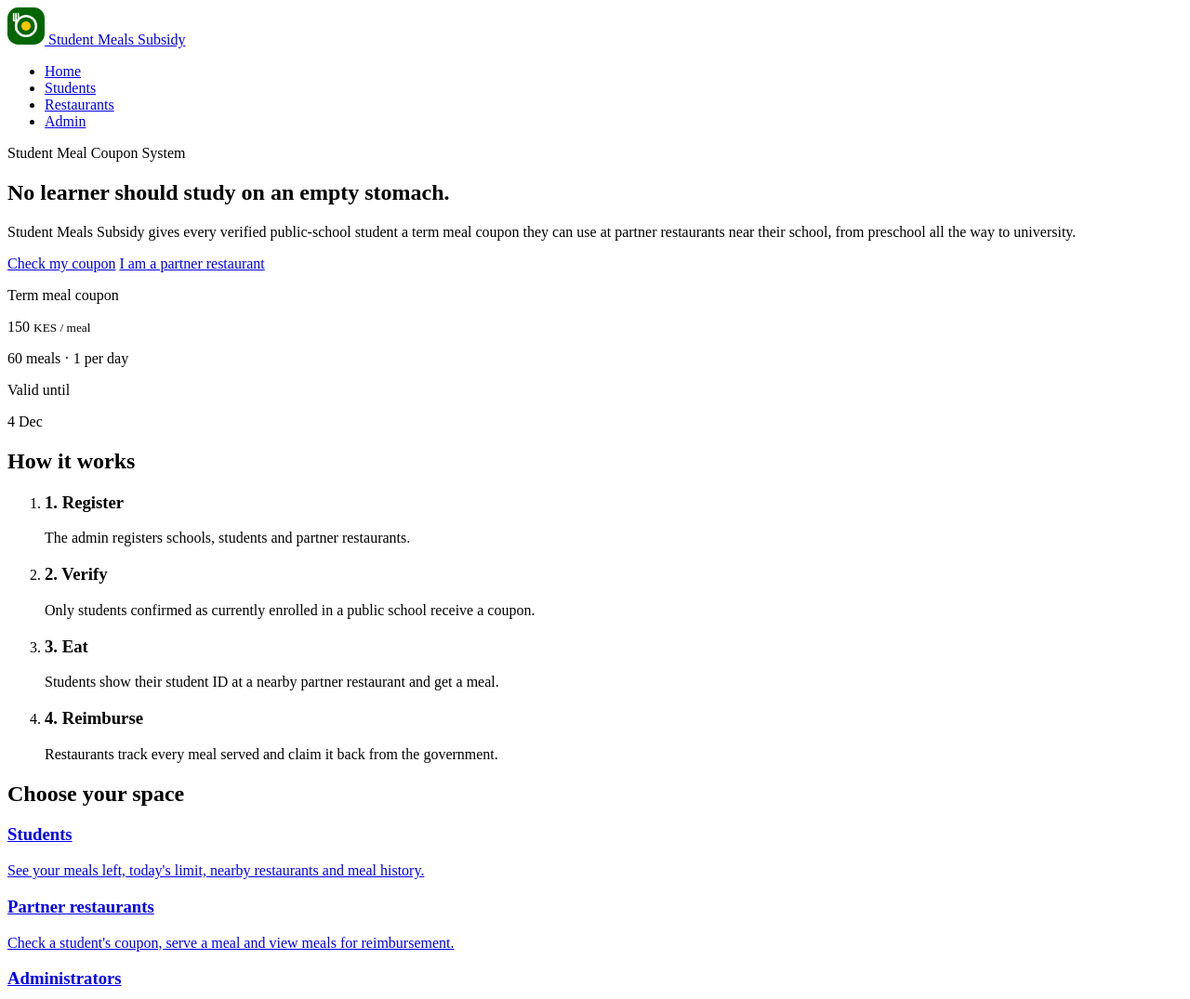
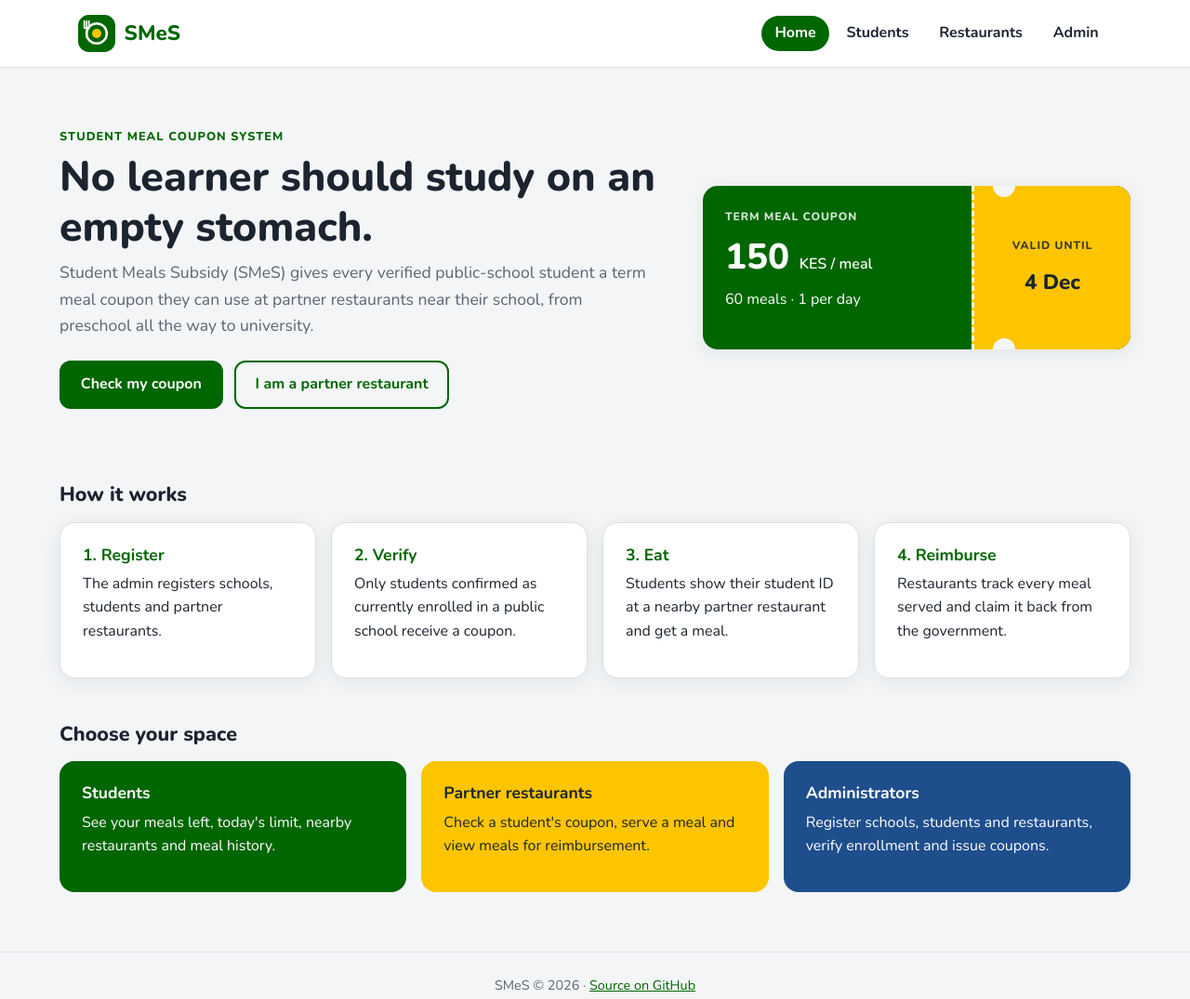
Before and after one commit to Roseline001/Student_Meal_D_System, a plain HTML site: page index.html in a window 1280 px wide. Shown: the top 1075 px of the page at 93% size. Drawn offline with nearby package versions, Linux system fonts and the light colour scheme.

Commit message:
Style the index.html/ the home page

```diff
--- a/index.html
+++ b/index.html
@@ -3,15 +3,18 @@
 <head>
     <meta charset="UTF-8">
     <meta name="viewport" content="width=device-width, initial-scale=1.0">
-    <title>Student Meal Coupons</title>
+    <title>SMeS | Student Meal Coupons</title>
     <link rel="stylesheet" href="styles.css">
     <link rel="icon" href="logo.svg" type="image/svg+xml">
+    <link rel="preconnect" href="https://fonts.googleapis.com">
+    <link rel="preconnect" href="https://fonts.gstatic.com" crossorigin>
+    <link href="https://fonts.googleapis.com/css2?family=Nunito:wght@400;600;700;800&display=swap" rel="stylesheet">
 </head>
 <body>
     <header class="site-header">
         <a class="brand" href="index.html">
             <img src="logo.svg" alt="" width="40" height="40">
-            <span>Student Meals Subsidy</span>
+            <span>SMeS</span>
         </a>
         <nav aria-label="Main">
             <ul class="nav-list">
@@ -28,7 +31,7 @@
                 <p class="eyebrow">Student Meal Coupon System</p>
                 <h1>No learner should study on an empty stomach.</h1>
                 <p class="lead">
-                Student Meals Subsidy gives every verified public-school student a term meal coupon they can use
+                Student Meals Subsidy (SMeS) gives every verified public-school student a term meal coupon they can use
                 at partner restaurants near their school, from preschool all the way to university.
                 </p>
                 <div class="hero__actions">
@@ -88,8 +91,8 @@
             </div>
         </section>
     </main>
-    <footer>
-        <p>Student Meals Subsidy &copy; 2026 · <a href="https://github.com/Roseline001/Student_Meal_D_System/tree/Dev">Source on GitHub</a></p>
+    <footer class="site-footer">
+        <p>SMeS &copy; 2026 · <a href="https://github.com/Roseline001/Student_Meal_D_System/tree/Dev">Source on GitHub</a></p>
     </footer>
 </body>
 </html>
--- a/styles.css
+++ b/styles.css
@@ -0,0 +1,380 @@
+:root {
+    --green: #006600;
+    --green-dark: #004D00;
+    --green-soft: #E2F0E2;
+    --yellow: #FDC500;
+    --yellow-dark: #E0AE00;
+    --yellow-soft: #FFF6D6;
+    --blue: #1F4E8C;
+    --blue-soft: #E3EBF6;
+
+    --bg: #F3F5F7;
+    --white: #FFFFFF;
+    --ink: #1C2430;
+    --muted: #5B6573;
+    --line: #DCE1E7;
+
+    --radius: 1rem;
+    --shadow: 0 0.25rem 1.25rem rgba(30, 36, 32, 0.08);
+    --font: "Nunito", system-ui, -apple-system, "Segoe UI", sans-serif;
+    --page-width: 72rem;
+}
+
+*,
+*::before,
+*::after {
+    -sizing: border-box;
+}
+
+body {
+    margin: 0;
+    font-family: var(--font);
+    font-size: 1rem;
+    line-height: 1.6;
+    color: var(--ink);
+    background: var(--bg);
+    min-height: 100vh;
+    display: flex;
+    flex-direction: column;
+}
+
+main {
+    flex: 1;
+    width: 100%;
+    max-width: var(--page-width);
+    margin: 0 auto;
+    padding: 2rem 1.25rem 4rem;
+}
+
+h1, h2, h3 {
+    line-height: 1.2;
+    margin: 0 0 0.5rem;
+}
+
+h1 {
+    font-size: clamp(1.8rem, 4vw, 2.8rem);
+    font-weight: 800;
+}
+h2 {
+    font-size: 1.35rem;
+    font-weight: 800;
+}
+h3 {
+    font-size: 1.1rem;
+    font-weight: 700;
+}
+
+p {
+    margin: 0 0 0.75rem;
+}
+
+a {
+    color: var(--green);
+}
+
+img {
+    max-width: 100%;
+}
+
+[hidden] {
+    display: none !important;
+}
+
+.site-header {
+    display: flex;
+    align-items: center;
+    justify-content: space-between;
+    flex-wrap: wrap;
+    gap: 1rem;
+    padding: 1rem max(1.25rem, calc((100% - var(--page-width)) / 2 + 1.25rem));
+    background: var(--white);
+    border-bottom: 1px solid var(--line);
+}
+
+.brand {
+    display: flex;
+    align-items: center;
+    gap: 0.6rem;
+    font-size: 1.4rem;
+    font-weight: 800;
+    color: var(--green);
+    text-decoration: none;
+}
+
+.nav-list {
+    display: flex;
+    flex-wrap: wrap;
+    gap: 0.25rem;
+    list-style: none;
+    margin: 0;
+    padding: 0;
+}
+
+.nav-list a {
+    display: block;
+    padding: 0.4rem 0.9rem;
+    border-radius: 999px;
+    color: var(--ink);
+    font-weight: 700;
+    text-decoration: none;
+}
+
+.nav-list a:hover {
+    background: var(--green-soft);
+}
+
+.nav-list a[aria-current="page"] {
+    background: var(--green);
+    color: var(--white);
+}
+
+.site-footer {
+    text-align: center;
+    padding: 1.5rem 1.25rem;
+    color: var(--muted);
+    border-top: 1px solid var(--line);
+    font-size: 0.9rem;
+}
+
+/* Buttons */
+
+.button {
+    display: inline-flex;
+    align-items: center;
+    justify-content: center;
+    gap: 0.4rem;
+    padding: 0.7rem 1.3rem;
+    border: 2px solid var(--green);
+    border-radius: 0.75rem;
+    background: var(--green);
+    color: var(--white);
+    font: inherit;
+    font-weight: 700;
+    text-decoration: none;
+    cursor: pointer;
+    transition: background 0.15s, transform 0.15s;
+}
+
+.button:hover {
+    background: var(--green-dark);
+    border-color: var(--green-dark);
+}
+.button:active {
+    transform: translateY(1px);
+}
+.button:disabled {
+    opacity: 0.6; cursor: wait;
+}
+
+.button--ghost {
+    background: transparent;
+    color: var(--green);
+}
+.button--ghost:hover {
+    background: var(--green-soft);
+    color: var(--green-dark);
+}
+
+.button--accent {
+    background: var(--yellow);
+    border-color: var(--yellow);
+    color: var(--ink);
+}
+.button--accent:hover {
+    background: var(--yellow-dark);
+    border-color: var(--yellow-dark);
+}
+
+.button--danger {
+    background: transparent;
+    border-color: var(--blue);
+    color: var(--blue);
+}
+.button--danger:hover {
+    background: var(--blue);
+    border-color: var(--blue);
+    color: var(--white);
+}
+
+.button--small {
+    padding: 0.3rem 0.7rem;
+    font-size: 0.85rem;
+    border-radius: 0.5rem;
+}
+
+.eyebrow {
+    margin: 0 0 0.4rem;
+    text-transform: uppercase;
+    letter-spacing: 0.08em;
+    font-size: 0.8rem;
+    font-weight: 800;
+    color: var(--green);
+}
+
+.lead {
+    font-size: 1.1rem; color:
+    var(--muted);
+    max-width: 40rem;
+}
+.muted {
+    color: var(--muted);
+}
+.hint {
+    margin: 0.75rem 0 0;
+    font-size: 0.85rem;
+    color: var(--muted);
+}
+.capitalize {
+    text-transform: capitalize;
+}
+
+.card {
+    background: var(--white);
+    border: 1px solid var(--line);
+    border-radius: var(--radius);
+    padding: 1.5rem;
+    box-shadow: var(--shadow);
+}
+
+.section {
+    margin-top: 3rem;
+}
+
+/* Home Page */
+.hero {
+    display: grid;
+    grid-template-columns: 1.4fr 1fr;
+    gap: 3rem;
+    align-items: center;
+    padding: 2rem 0;
+}
+
+.hero__actions {
+    display: flex;
+    flex-wrap: wrap;
+    gap: 0.75rem;
+    margin-top: 1.5rem;
+}
+
+.steps {
+    display: grid;
+    grid-template-columns: repeat(4, 1fr);
+    gap: 1rem;
+    list-style: none;
+    padding: 0;
+    margin: 1rem 0 0;
+}
+
+.steps h3 {
+    color: var(--green);
+}
+
+.role-grid {
+    display: grid;
+    grid-template-columns: repeat(3, 1fr);
+    gap: 1rem;
+    margin-top: 1rem;
+}
+
+.role-card {
+    display: block;
+    padding: 1.5rem;
+    border-radius: var(--radius);
+    background: var(--green);
+    color: var(--white);
+    text-decoration: none;
+    transition: transform 0.15s;
+}
+
+.role-card:hover {
+    transform: translateY(-3px);
+}
+.role-card:nth-child(2) {
+    background: var(--yellow);
+    color: var(--ink);
+}
+.role-card:nth-child(3) {
+    background: var(--blue);
+}
+
+.ticket {
+    position: relative;
+    display: grid;
+    grid-template-columns: 1fr auto;
+    border-radius: var(--radius);
+    background: var(--green);
+    color: var(--white);
+    box-shadow: var(--shadow);
+    overflow: hidden;
+    min-height: 11rem;
+}
+
+.ticket::before,
+.ticket::after {
+    content: "";
+    position: absolute;
+    right: calc(8.5rem - 0.75rem);
+    width: 1.5rem;
+    height: 1.5rem;
+    border-radius: 50%;
+    background: var(--bg);
+}
+
+.ticket::before {
+    top: -0.75rem;
+}
+.ticket::after {
+    bottom: -0.75rem;
+}
+
+.ticket__main {
+    padding: 1.5rem;
+}
+
+.ticket__stub {
+    width: 8.5rem;
+    padding: 1.5rem 1rem;
+    background: var(--yellow);
+    color: var(--ink);
+    border-left: 3px dashed var(--bg);
+    display: flex;
+    flex-direction: column;
+    justify-content: center;
+    text-align: center;
+}
+
+.ticket__label {
+    text-transform: uppercase;
+    letter-spacing: 0.08em;
+    font-size: 0.75rem;
+    font-weight: 800;
+    opacity: 0.85;
+}
+
+.ticket__value {
+    font-size: 2.4rem;
+    font-weight: 800;
+    line-height: 1.1;
+}
+.ticket__value small {
+    font-size: 1rem;
+    font-weight: 600;
+}
+.ticket__date {
+    font-size: 1.4rem;
+    font-weight: 800;
+    margin: 0;
+}
+.ticket--expired {
+    background: var(--muted);
+}
+.ticket--empty {
+    background: var(--white);
+    color: var(--ink);
+    border: 2px dashed var(--line);
+    grid-template-columns: 1fr;
+}
+.ticket--empty::before,
+.ticket--empty::after {
+    display: none;
+}
```
